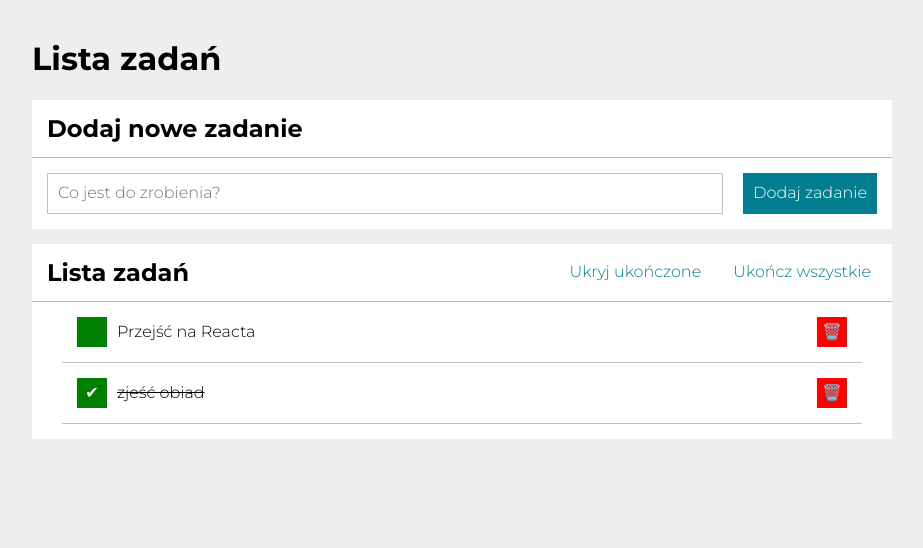
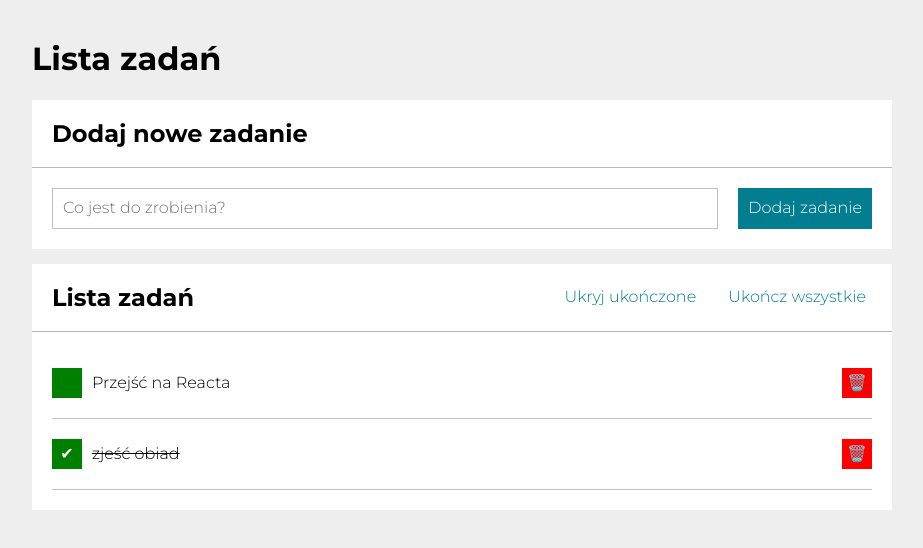
Before and after one commit to Moni-hom/todo-list-react, a React (Create React App) app: page / in a window 1280 px wide. Shown: the top 548 px of the page, without its empty margins (178-1101 px from the left). Built offline with nearby package versions, Linux system fonts and the light colour scheme.

Commit message:
changed padding 15px to 20px

```diff
--- a/src/Form/style.css
+++ b/src/Form/style.css
@@ -1,5 +1,5 @@
 .form {
-  padding: 15px;
+  padding: 20px;
   display: grid;
   grid-template-columns: 1fr auto;
   grid-gap: 20px;
--- a/src/Section/style.css
+++ b/src/Section/style.css
@@ -3,16 +3,11 @@
 }
 
 .section__form {
-  padding: 15px;
-  margin-left: 15px;
-  margin-right: 15px;
+  padding: 20px;
 }
 
 .section__addTask {
-  margin-left: 15px;
-  margin-right: 15px;
-  margin-bottom: 15px;
-  padding: 15px;
+  padding: 20px;
   border-bottom: 1px solid rgb(184, 182, 182);
 }
 
@@ -24,7 +19,7 @@
   justify-content: space-between;
   align-items: center;
   margin-top: 15px;
-  padding: 15px;
+  padding: 20px;
 }
 
 @media (max-width: 767px) {
@@ -38,5 +33,5 @@
 }
 
 .section__tasks {
-  padding: 15px;
+  padding: 20px;
 }
--- a/src/Tasks/style.css
+++ b/src/Tasks/style.css
@@ -1,7 +1,6 @@
 .tasks {
   list-style: none;
-  padding: 0 15px 15px 15px;
-  margin: 0px;
+  padding: 0 20px 20px 20px;
   background-color: white;
 }
 
@@ -10,9 +9,7 @@
   border-bottom: 1px solid rgb(193, 193, 193);
   grid-template-columns: auto 1fr auto;
   grid-gap: 10px;
-  padding: 15px;
-  margin-left: 15px;
-  margin-right: 15px;
+  padding: 20px 0px;
   align-items: center;
   word-break: break-all;
 }
```
